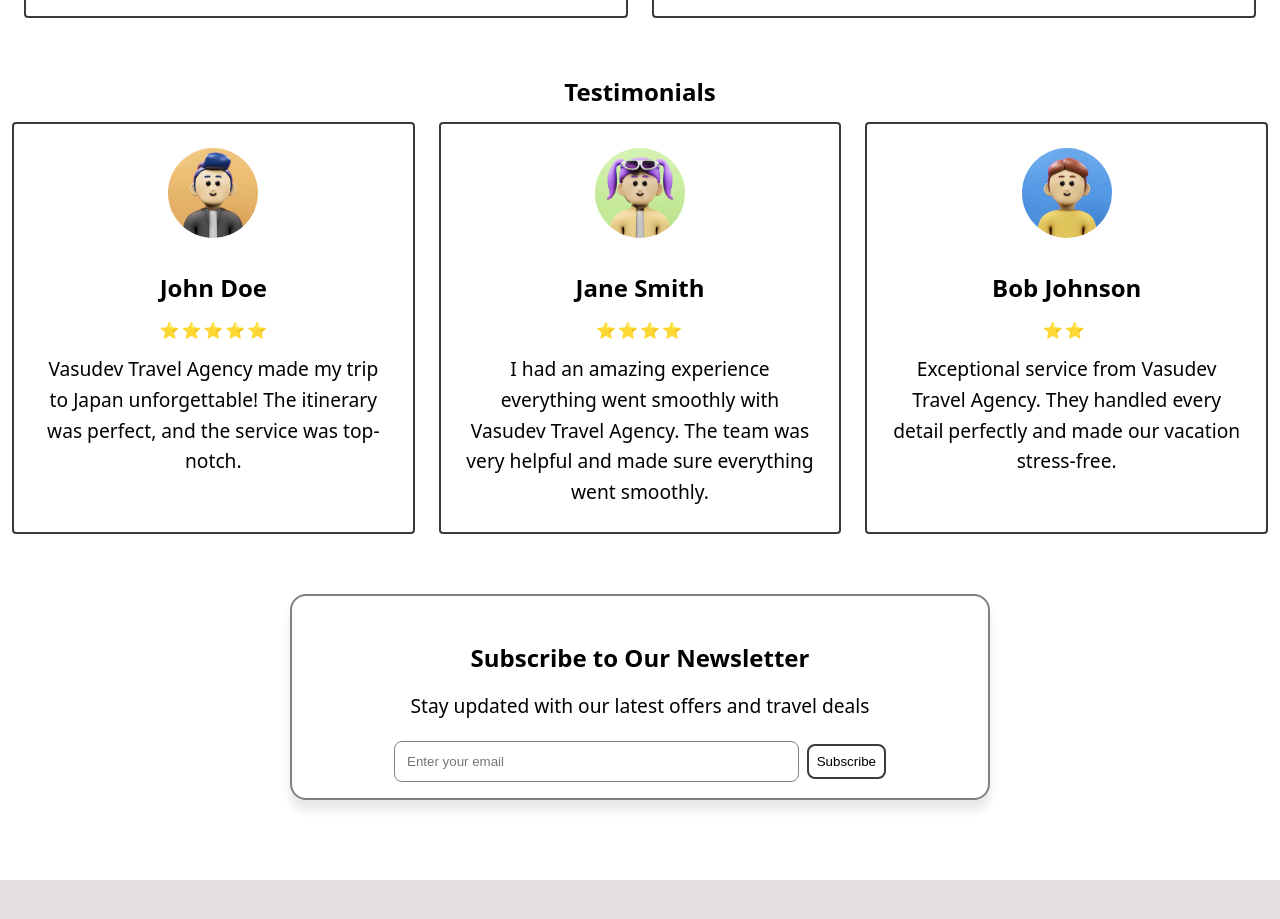
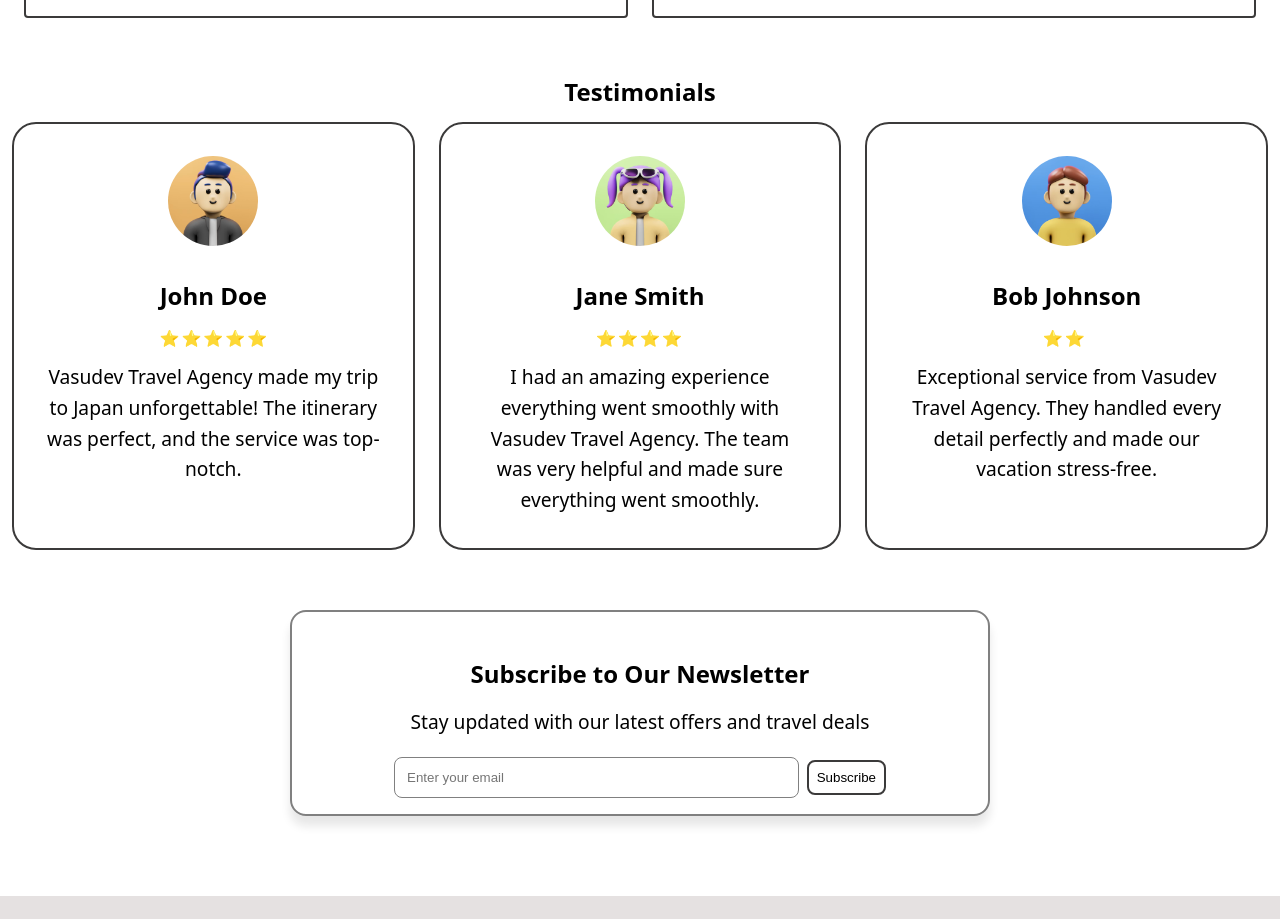
Before and after one commit to Khushi-Bhattarai/Travel-Agency, a React (Vite) app: page / in a window 1280 px wide. Shown: the part 1820-2739 px from the top of the page. Built offline with nearby package versions, Linux system fonts and the light colour scheme.

Commit message:
some updates

```diff
--- a/src/components/BookingChoice/BookingChoice.css
+++ b/src/components/BookingChoice/BookingChoice.css
@@ -7,7 +7,7 @@
 
 .booking-cards{
     display: grid;
-    grid-template-columns: repeat(2,minmax(150px, 400px));
+    grid-template-columns: repeat(2,minmax(250px, 400px));
     justify-content: center;
     gap: var(--space-lg);
     padding-top: var(--space-xs);
--- a/src/components/Testimonials/TestimonialCard.css
+++ b/src/components/Testimonials/TestimonialCard.css
@@ -3,7 +3,8 @@
     flex-direction: column;
     gap: var(--space-xs);
     border: 2px solid #3b3a3a;
-    border-radius: var(--space-2xs);
+    border-radius: var(--space-lg);
+    padding: var(--space-xs);
     animation: slideLeft 900ms ease;
 }
 
--- a/src/components/Testimonials/Testimonials.jsx
+++ b/src/components/Testimonials/Testimonials.jsx
@@ -1,4 +1,4 @@
-import TestimonialData from "./TestimonialData";
+import TestimonialData from "../../data/TestimonialData";
 import TestimonialCard from "./TestimonialCard";
 import SectionTitle from '../SectionTitle/SectionTitle';
 import './Testimonials.css'
--- a/src/components/Testimonials/TestimonialData.js
+++ b/src/data/TestimonialData.js
@@ -1,6 +1,6 @@
-import Avatar_1 from '../../assets/avatar_1.avif';
-import Avatar_2 from '../../assets/avatar_2.avif';
-import Avatar_3 from '../../assets/avatar_3.avif';
+import Avatar_1 from '../assets/avatar_1.avif';
+import Avatar_2 from '../assets/avatar_2.avif';
+import Avatar_3 from '../assets/avatar_3.avif';
 
 
 const TestimonialData = [
```
